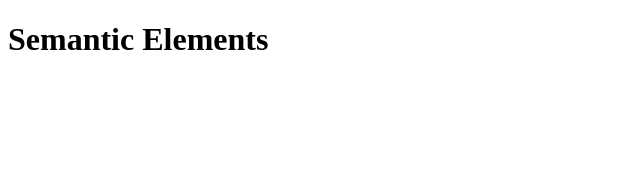
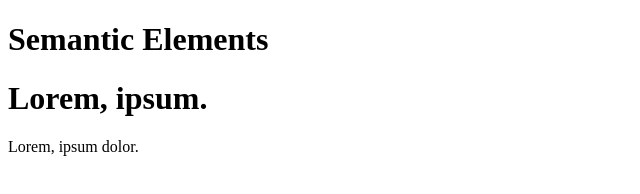
Before and after one commit to emirozturk00/Semantic-Elements, a plain HTML site: page Semantic/index.html in a window 1280 px wide. Shown: the whole page, without its empty margins (0-640 px from the left). Drawn offline with Linux system fonts and the light colour scheme.

Commit message:
Update index.html

```diff
--- a/Semantic/index.html
+++ b/Semantic/index.html
@@ -12,5 +12,9 @@
 </head>
 <body>
     <h1>Semantic Elements</h1>
+    <footer>
+        <h1>Lorem, ipsum.</h1>
+        <p>Lorem, ipsum dolor.</p>
+    </footer>
 </body>
 </html>
```
